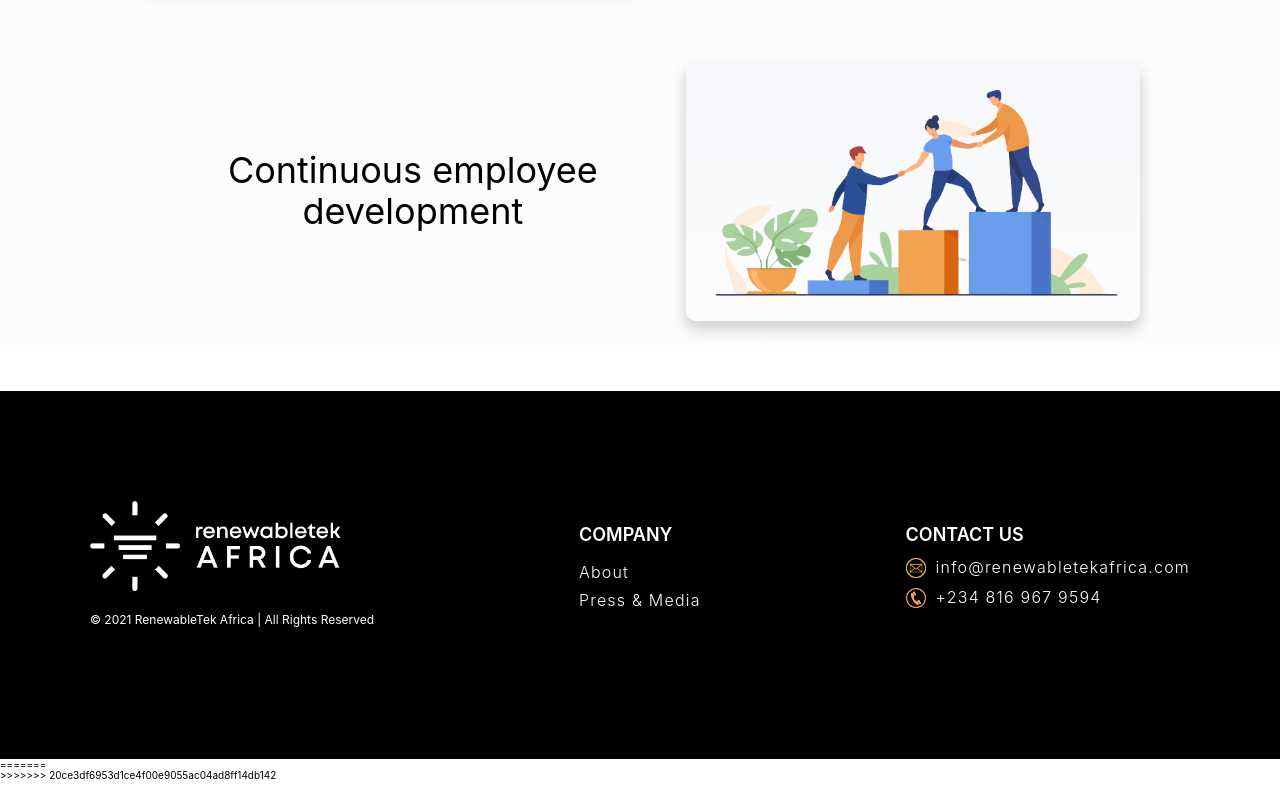
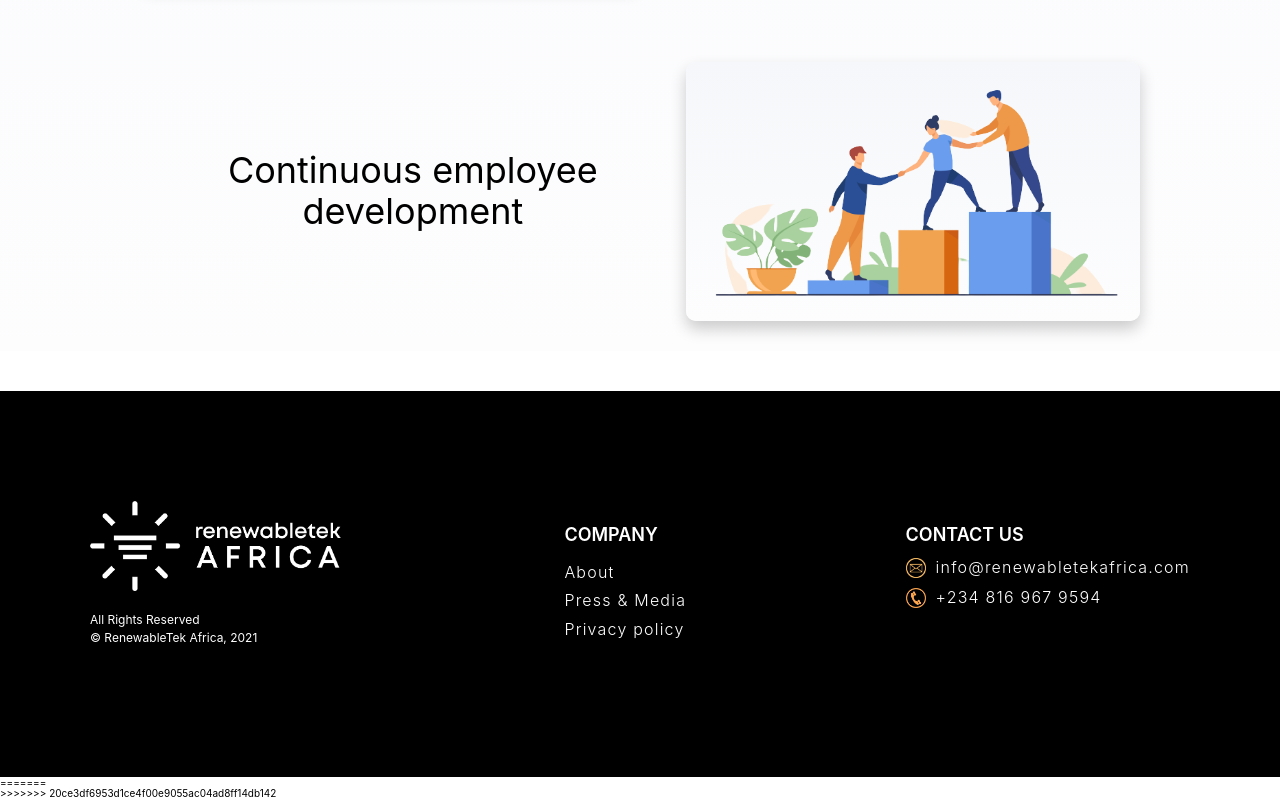
Before and after one commit to DamilolaAjayi/renewabletek-africa, a Vue app: page / in a window 1280 px wide. Shown: the part 3623-4423 px from the top of the page. Built offline with nearby package versions, Linux system fonts and the light colour scheme.

Commit message:
update footer

```diff
--- a/src/components/ElFooter.vue
+++ b/src/components/ElFooter.vue
@@ -8,7 +8,8 @@
           alt="RenewableTek Africa logo"
         />
         <section class="footer__copyright">
-          <p>&#169; {{ currentYear }} RenewableTek Africa | All Rights Reserved</p>
+          <p>All Rights Reserved</p>
+          <p>&#169; RenewableTek Africa, {{ currentYear }}</p>
         </section>
       </div>
       <div class="footer__column second">
@@ -19,6 +20,9 @@
           </li>
           <li>
             <a href=""> Press &amp; Media </a>
+          </li>
+          <li>
+            <router-link :to="{name: 'PrivacyPolicy'}" :class="'web-nav-link'">Privacy policy</router-link>
           </li>
         </ul>
       </div>
```
